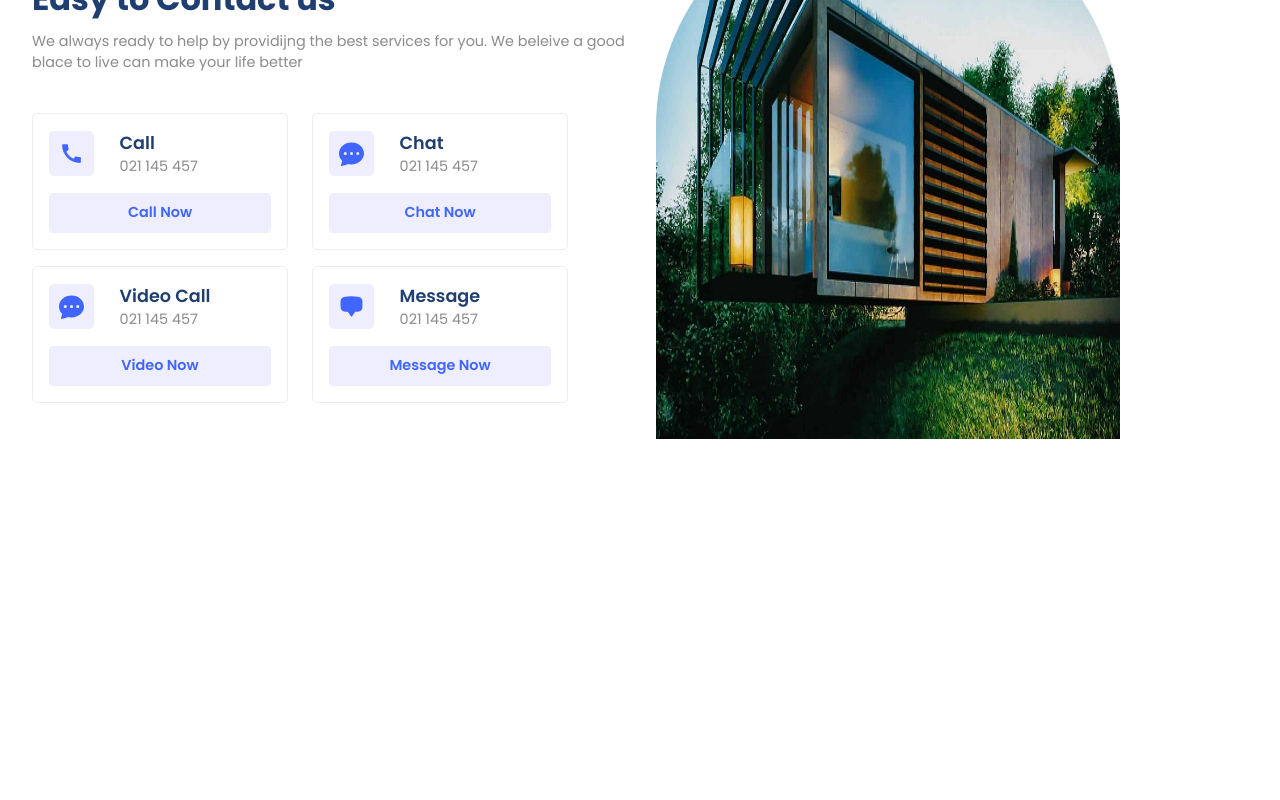
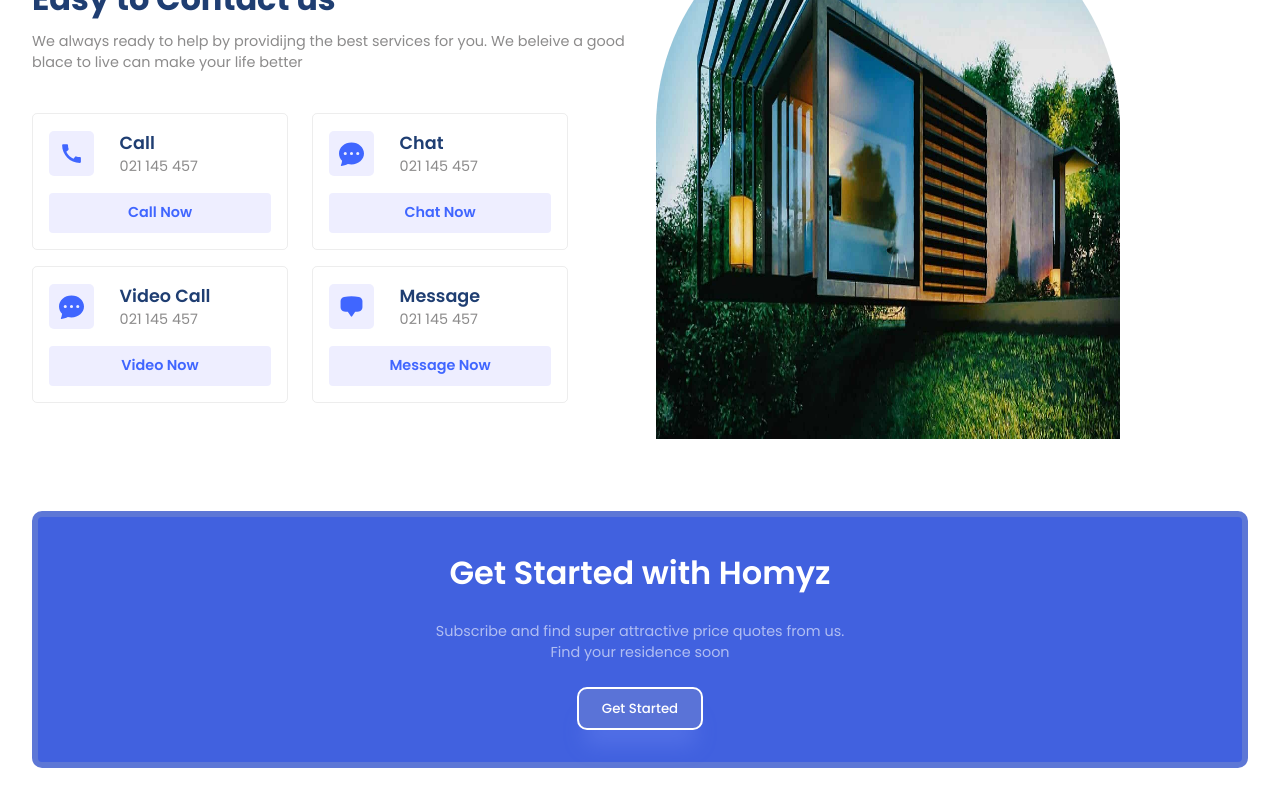
Before and after one commit to UtkarshTiwari1750/Website, a React (Vite) app: page / in a window 1280 px wide. Shown: the part 2286-3086 px from the top of the page. Before the commit the page ends 2765 px from the top, so only its background shows below. Built offline with nearby package versions, Linux system fonts and the light colour scheme.

Commit message:
Get Started Added

```diff
--- a/src/App.jsx
+++ b/src/App.jsx
@@ -5,6 +5,7 @@ import Companies from "./components/Companies/Companies";
 import Residencies from "./components/Residencies/Residencies";
 import Value from "./components/Value/Value";
 import Contact from "./components/Contact/Contact";
+import GetStarted from "./components/GetStarted/GetStarted";
 
 function App() {
   return (
@@ -18,6 +19,7 @@ function App() {
       <Residencies />
       <Value />
       <Contact />
+      <GetStarted />
     </div>
 
     );
--- /dev/null
+++ b/src/components/GetStarted/GetStarted.css
@@ -0,0 +1,24 @@
+.inner-container{
+    gap: 1.5rem;
+    background: #4161df;
+    padding: 2rem;
+    border-radius: 10px;
+    border: 6px solid #5d77d6;
+    text-align: center;
+}
+
+.inner-container .primaryText{
+    color: white;
+    font-weight: 600;
+}
+
+.inner-container .secondaryText {
+    color: rgba(255, 255, 255, 0.587);
+}
+
+.inner-container .button{
+    background: #5a73d7;
+    border: 2px solid white;
+    box-shadow: var(--shadow);
+    border-radius: 10px;
+}
--- /dev/null
+++ b/src/components/GetStarted/GetStarted.jsx
@@ -0,0 +1,23 @@
+import React from 'react'
+import "./GetStarted.css"
+const GetStarted = () => {
+  return (
+    <section className='g-wrapper'>
+        <div className="paddings innerWidth g-container">
+            <div className="flexColCenter inner-container">
+                <span className='primaryText'>Get Started with Homyz</span>
+                <span className='secondaryText'>
+                    Subscribe and find super attractive price quotes from us.
+                    <br />
+                    Find your residence soon
+                </span>
+                <button className='button'>
+                    <a href="mailto:xyz@gmail.com">Get Started</a>
+                </button>
+            </div>
+        </div>
+    </section>
+  )
+}
+
+export default GetStarted
--- a/src/components/Residencies/Residencies.css
+++ b/src/components/Residencies/Residencies.css
@@ -70,6 +70,6 @@
     background-color: #EEEEFF;
 }
 
-r.r-buttons>:nth-child(2) {
+.r-buttons>:nth-child(2) {
     box-shadow: 0px 0px 5px 1px rgba(0,0,0,0.25);
 }
```
